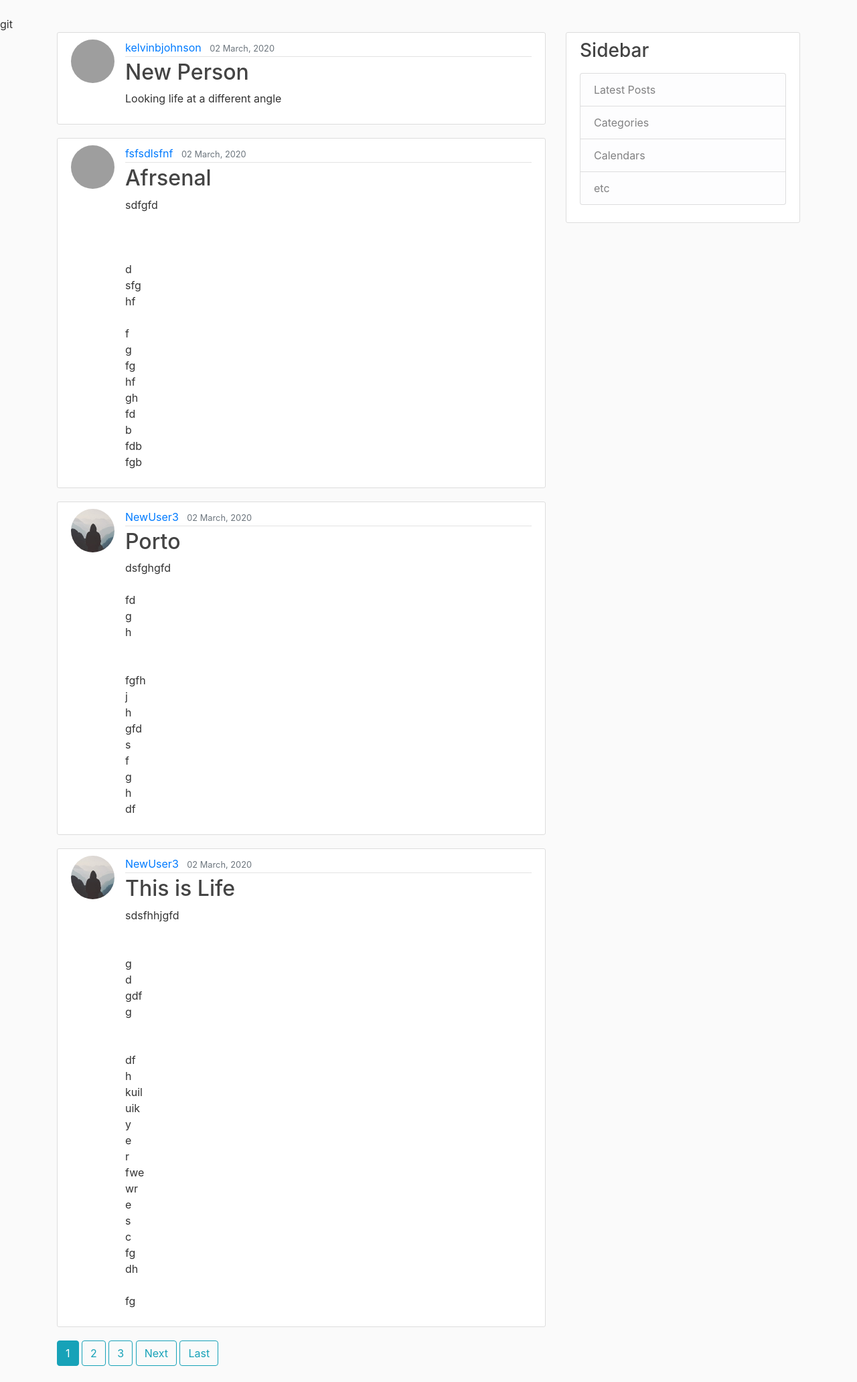
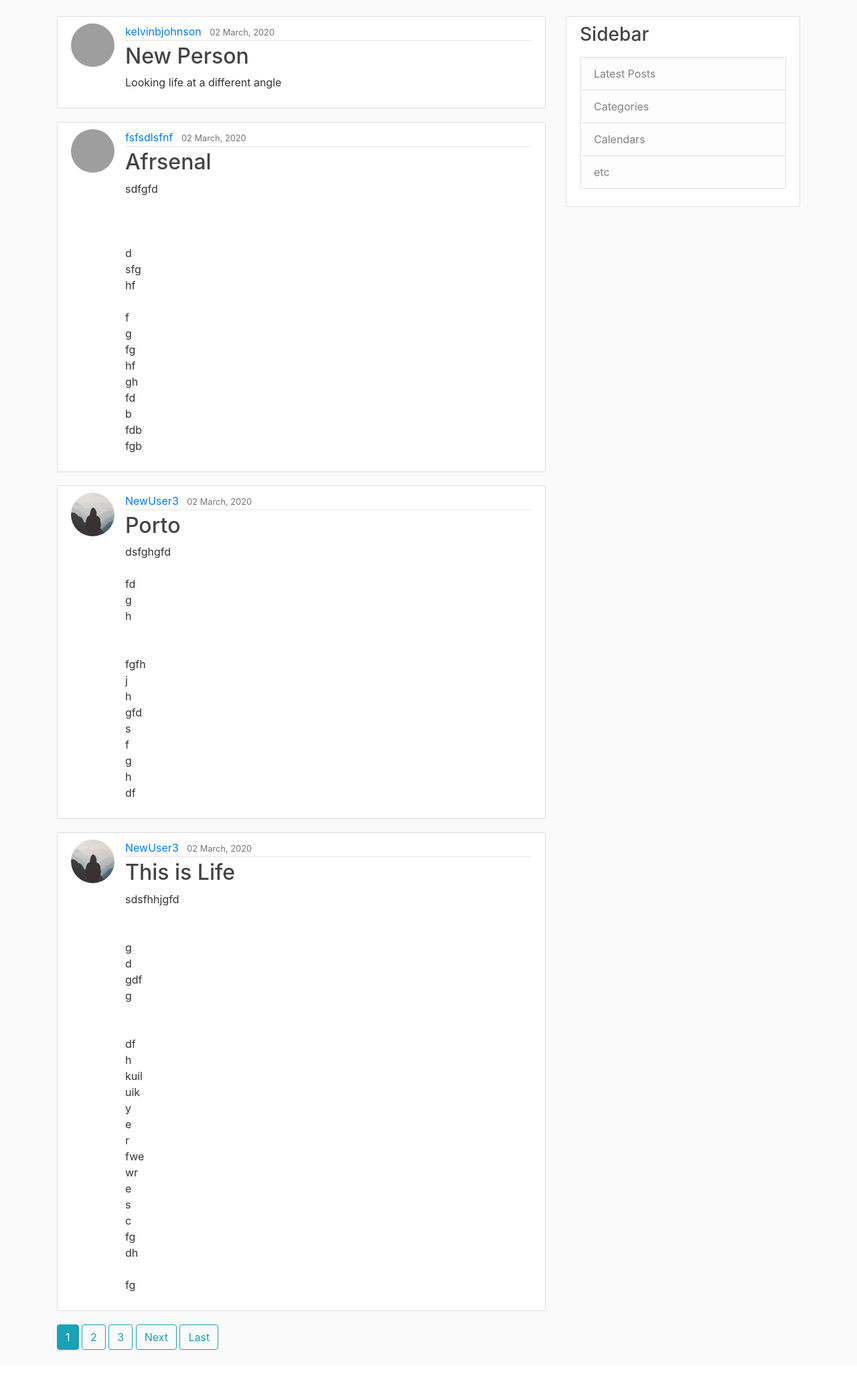
Before and after one commit to kelvinjohnson/tell-me-blog, a Django app: page / in a window 1280 px wide. Shown: the part 56-2120 px from the top of the page at 67% size. After the commit the page ends 2072 px from the top, so only its background shows below. Run offline with Django 3.2, Linux system fonts and the light colour scheme; data comes from the database, SQL or seed files in the repository; some libraries are stand-ins or nearby versions; grey boxes are pictures that could not be loaded.

Commit message:
base template updated removed git

```diff
--- a/blog/templates/blog/base.html
+++ b/blog/templates/blog/base.html
@@ -6,7 +6,7 @@
     <!-- Required meta tags -->
     <meta charset="utf-8">
     <meta name="viewport" content="width=device-width, initial-scale=1, shrink-to-fit=no">
-git
+
     <!-- Bootstrap CSS -->
     <link rel="stylesheet" href="https://stackpath.bootstrapcdn.com/bootstrap/4.4.1/css/bootstrap.min.css" integrity="sha384-Vkoo8x4CGsO3+Hhxv8T/Q5PaXtkKtu6ug5TOeNV6gBiFeWPGFN9MuhOf23Q9Ifjh" crossorigin="anonymous">
 
```
